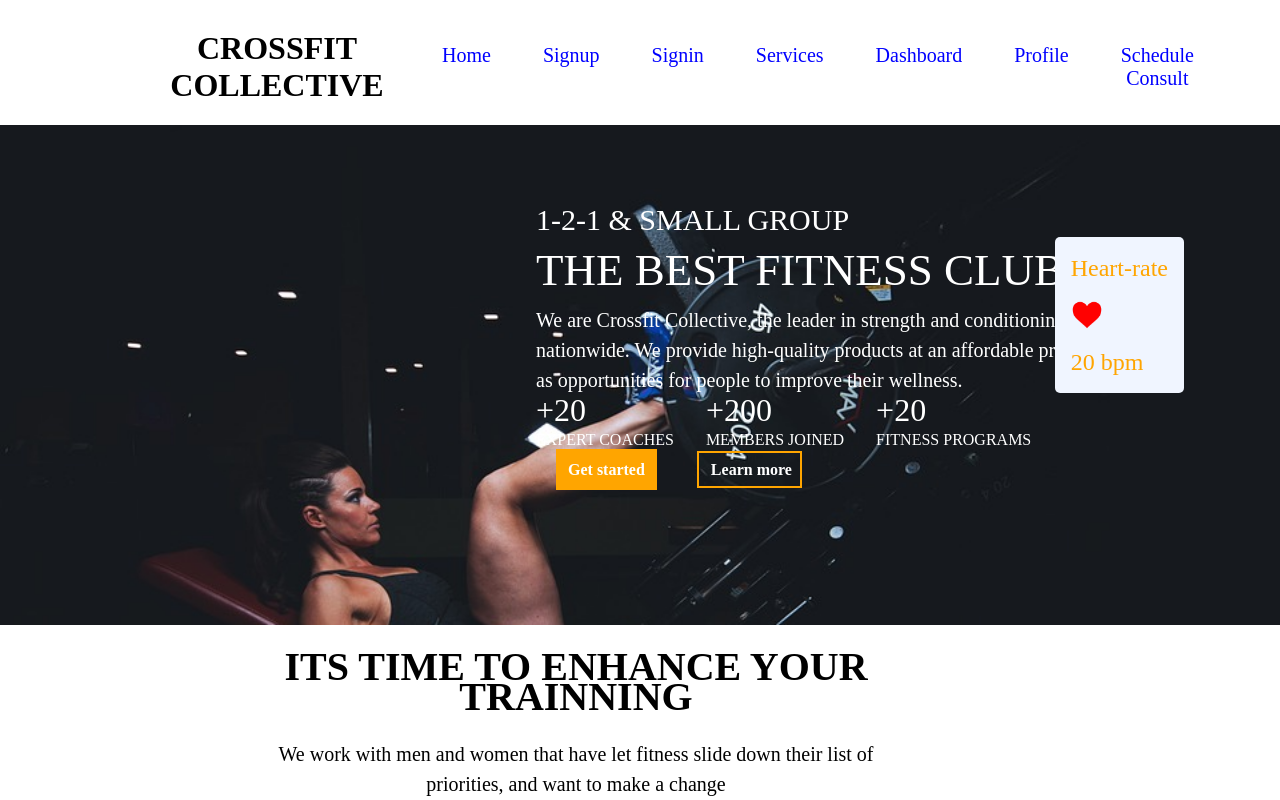
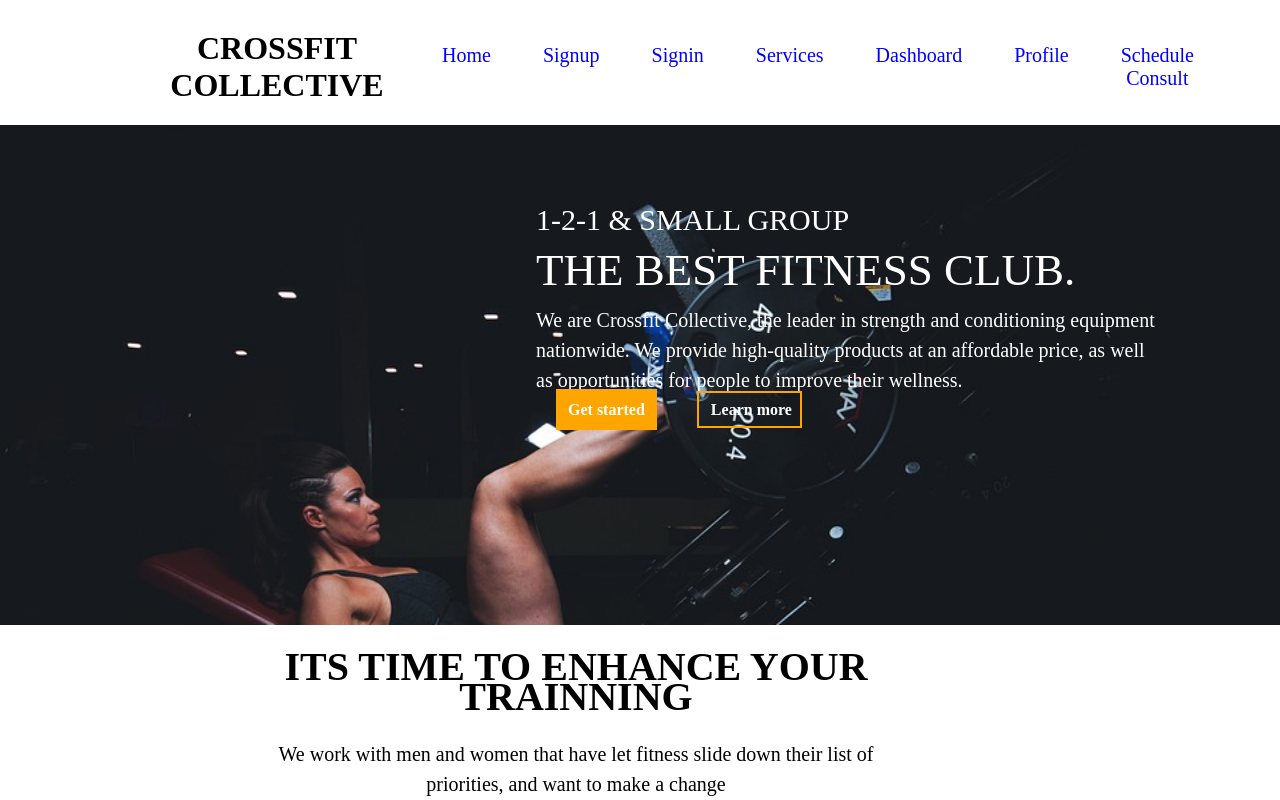
Before and after one commit to Eddahkarambu/Fitness-web-app, a React (Create React App) app: page / in a window 1280 px wide. Shown: the top 800 px of the page. Built offline with nearby package versions, Linux system fonts and the light colour scheme.

Commit message:
remove the heart rate

```diff
--- a/src/Components/Home.js
+++ b/src/Components/Home.js
@@ -23,7 +23,7 @@ function Home() {
               people to improve their wellness.
             </div>
 
-            <div className="figures">
+            {/* <div className="figures">
               <div>
                 <span>+20</span>
                 <span>Expert coaches</span>
@@ -36,18 +36,18 @@ function Home() {
                 <span>+20</span>
                 <span>Fitness programs</span>
               </div>
-            </div>
+            </div> */}
 
             <div className="hero-buttons">
               <buttons className="butons"> Get started</buttons>
               <buttons className="butons"> Learn more</buttons>
             </div>
 
-            <div className="heart-rate">
+            {/* <div className="heart-rate">
               <div>Heart-rate</div>
               <img className="heart" src={heart} alt="heart" />
               <div> 20 bpm</div>
-            </div>
+            </div> */}
           </div>
         </div>
       </div>
--- a/src/Components/Services.js
+++ b/src/Components/Services.js
@@ -149,6 +149,7 @@ function Services() {
         <div className="questionone">
           Fill out the form to get in touch with us.
         </div>
+
         <div className="list">
           <div className="listItem">Nairobi, Kenya</div>
           <div className="listItem">Galleria Shopping Mall</div>
```
Also changed, not shown: src/Components/Consult.css (added), src/Components/Consult.js (added).
